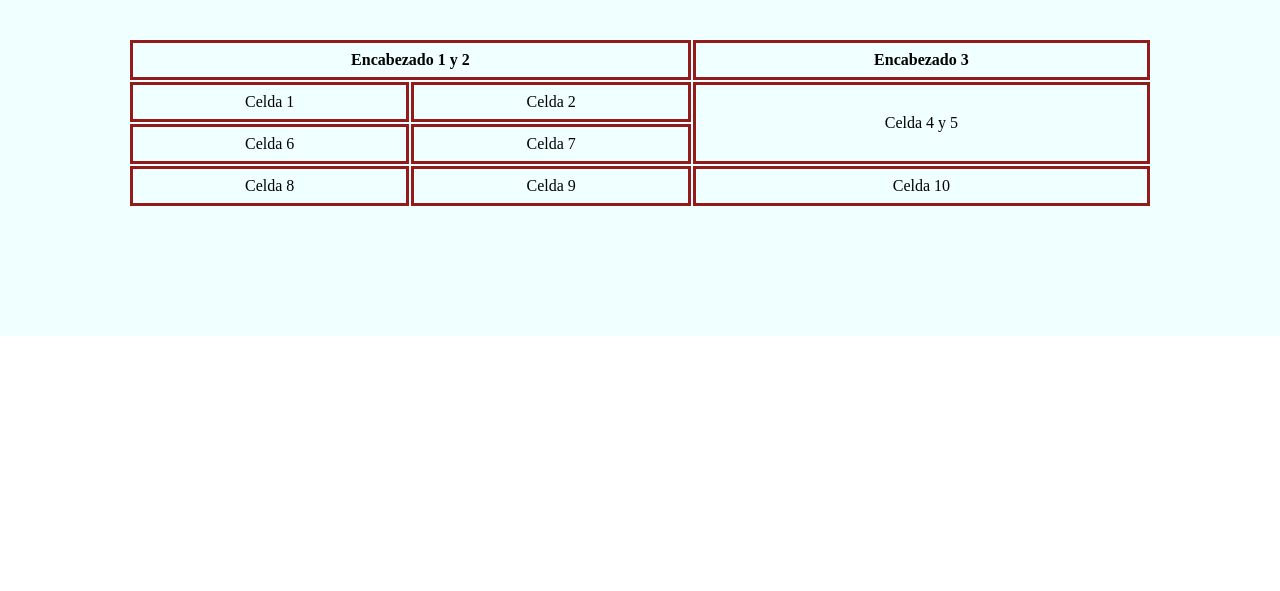
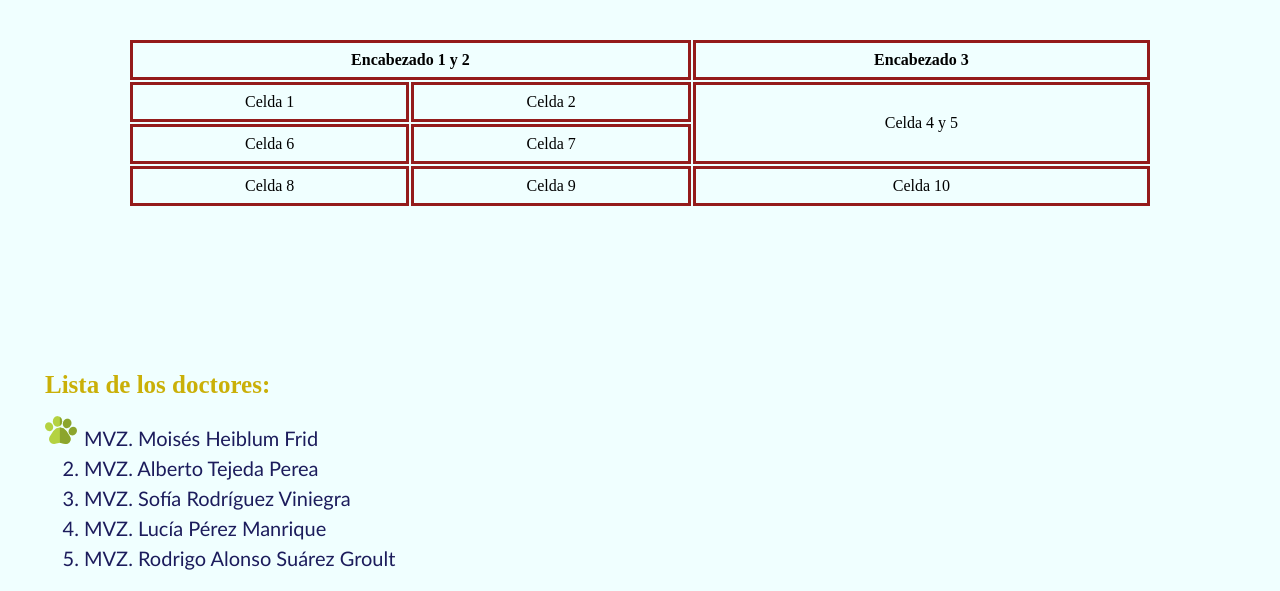
Before and after one commit to DanHT22/Blog-Salud-Mental-Perros, a plain HTML site: page adicional.html in a window 1280 px wide. Shown: the part 629-1220 px from the top of the page. Before the commit the page ends 985 px from the top, so only its background shows below. Drawn offline with Linux system fonts and the light colour scheme.

Commit message:
Favoritos de la lista

```diff
--- a/adicional.html
+++ b/adicional.html
@@ -50,6 +50,20 @@
               </table>
         </section>
 
+        <section>
+            <h4  class="titulo-lista-mvz">
+                <dd>Lista de los doctores:</dd>
+            </h4>
+            <ol class="lista-dos">
+                <li class="lista-mvz-huella">MVZ. Moisés Heiblum Frid</li>
+                <li class="lista-mvz">MVZ. Alberto Tejeda Perea</li>
+                <li class="lista-mvz">MVZ. Sofía Rodríguez Viniegra</li>
+                <li class="lista-mvz">MVZ. Lucía Pérez Manrique</li>
+                <li class="lista-mvz">MVZ. Rodrigo Alonso Suárez Groult</li>
+            </ol>
+        </section>
+        <br>
+
 
     </main>
 </body>
--- a/style.css
+++ b/style.css
@@ -124,13 +124,18 @@ p{
 
 .lista{
     color: azure;
-    list-style-image: url(img/huella.png);
     text-align: justify;
     font-family:'Gill Sans', 'Gill Sans MT', 'Trebuchet MS', sans-serif;
     line-height: 1.5;
     font-weight:lighter;
     padding: 0px 5%;
     font-size: 20px;
+    margin-left: 20px;
+}
+
+.lista-huella{
+    list-style-image: url(img/huella.png);
+    padding: 0px 5%;
     margin-left: 20px;
 }
 
@@ -440,3 +445,29 @@ audio{
     border: 3px solid #941b1b;
     padding: 8px;
 }
+
+.titulo-lista-mvz{
+    font-size: 25px;
+    padding: 15px;
+    text-align: justify;
+    color: rgb(202, 176, 8);
+    margin-left: 30px;
+    margin-top: 0px;
+
+}
+
+.lista-mvz-huella{
+    color: rgb(28, 28, 92);
+    list-style-image: url(img/huella.png);
+}
+
+.lista-dos{
+    color: rgb(28, 28, 92);
+    text-align: justify;
+    font-family:'Gill Sans', 'Gill Sans MT', 'Trebuchet MS', sans-serif;
+    line-height: 1.5;
+    font-weight:lighter;
+    padding: 0px 5%;
+    font-size: 20px;
+    margin-left: 20px;
+}
```
Also changed, not shown: index.html (+1 -3 lines).
